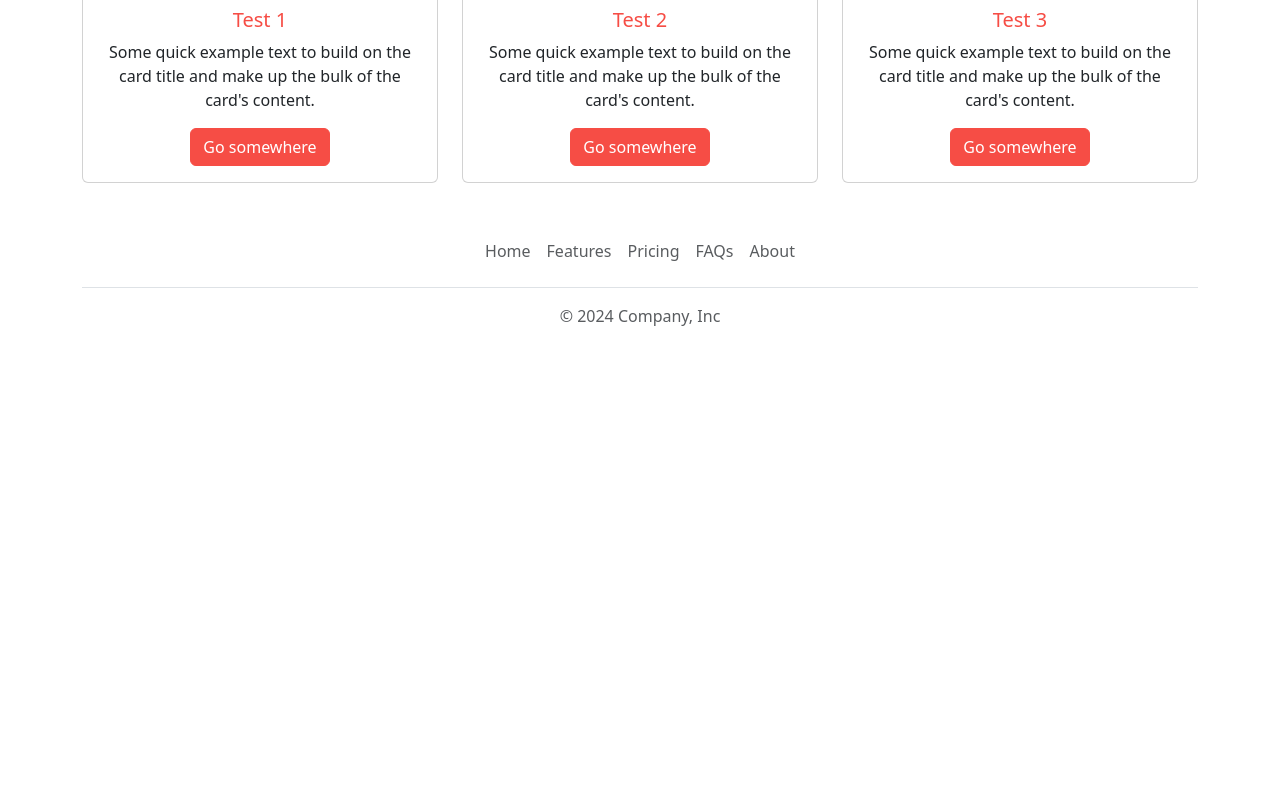
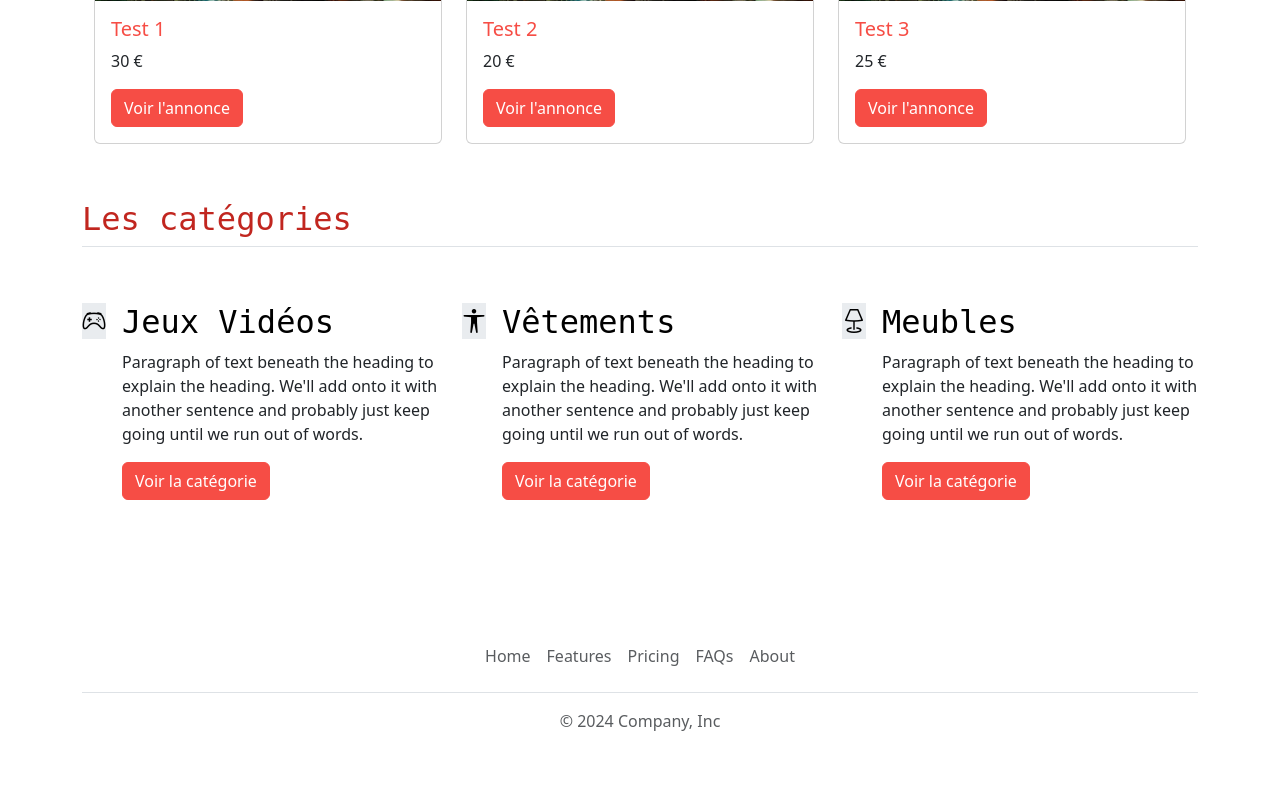
Before and after one commit to eNJi25/phpVanilla, a PHP site: page / in a window 1280 px wide. Shown: the part 922-1711 px from the top of the page. Before the commit the page ends 1248 px from the top, so only its background shows below. Run offline with PHP 8.4, Linux system fonts and the light colour scheme.

Commit message:
add category_part + add icons cdn bootstra + finish the index page

```diff
--- a/index.php
+++ b/index.php
@@ -2,10 +2,16 @@
 require_once 'templates/header.php';
 
 $listings = [
-    ["title" => "Test 1"],
-    ["title" => "Test 2"],
-    ["title" => "Test 3"]
+    ["title" => "Test 1", "price" => 30, "image" => "rocket-league.jpg"],
+    ["title" => "Test 2", "price" => 20, "image" => "rocket-league.jpg"],
+    ["title" => "Test 3", "price" => 25, "image" => "rocket-league.jpg"]
 ];
+
+$categories = [
+    ["name" => "Jeux Vidéos", "icon" => '<i class="bi bi-controller"></i>'],
+    ["name" => "Vêtements", "icon" => '<i class="bi bi-universal-access"></i>'],
+    ["name" => "Meubles", "icon" => '<i class="bi bi-lamp"></i>']
+]
 
 ?>
 
@@ -25,8 +31,8 @@ $listings = [
     </div>
 </div>
 
-<div class="row text-center">
-    <h2>Les dernières annonces</h2>
+<div class="row mx-0">
+    <h2 class="pb-2 px-0 border-bottom">Les dernières annonces</h2>
     <?php
     foreach ($listings as $listing) {
         require 'templates/listing_part.php';
@@ -34,6 +40,17 @@ $listings = [
     ?>
 </div>
 
+<div class="py-5" id="hanging-icons">
+    <h2 class="pb-2 border-bottom">Les catégories</h2>
+    <div class="row g-4 py-5 row-cols-1 row-cols-lg-3">
+        <?php
+        foreach ($categories as $key => $category) {
+            require 'templates/category_part.php';
+        }
+        ?>
+    </div>
+</div>
+
 <?php
 require_once 'templates/footer.php';
 ?>
--- /dev/null
+++ b/templates/category_part.php
@@ -0,0 +1,12 @@
+<div class="col d-flex align-items-start">
+    <div class="icon-square text-body-emphasis bg-body-secondary d-inline-flex align-items-center justify-content-center fs-4 flex-shrink-0 me-3">
+        <?= $category["icon"] ?>
+    </div>
+    <div>
+        <h3 class="fs-2 text-body-emphasis"><?= $category["name"] ?></h3>
+        <p>Paragraph of text beneath the heading to explain the heading. We'll add onto it with another sentence and probably just keep going until we run out of words.</p>
+        <a href="#" class="btn btn-primary">
+            Voir la catégorie
+        </a>
+    </div>
+</div>
--- a/templates/header.php
+++ b/templates/header.php
@@ -5,6 +5,7 @@
     <meta charset="UTF-8">
     <meta name="viewport" content="width=device-width, initial-scale=1.0">
     <link href="https://cdn.jsdelivr.net/npm/bootstrap@5.3.3/dist/css/bootstrap.min.css" rel="stylesheet" integrity="sha384-QWTKZyjpPEjISv5WaRU9OFeRpok6YctnYmDr5pNlyT2bRjXh0JMhjY6hW+ALEwIH" crossorigin="anonymous">
+    <link rel="stylesheet" href="https://cdn.jsdelivr.net/npm/bootstrap-icons@1.11.3/font/bootstrap-icons.min.css">
     <link rel="stylesheet" href="assets/css/override-bootstrap.css">
     <title>Okaz</title>
 </head>
--- a/templates/listing_part.php
+++ b/templates/listing_part.php
@@ -1,10 +1,10 @@
     <div class="col-md-4 my-2 d-flex justify-content-center">
-        <div class="card">
-            <img src="..." class="card-img-top" alt="...">
+        <div class="card w-100">
+            <img src="uploads/listing/<?= $listing["image"] ?>" class="card-img-top" alt="<?= $listing["title"] ?>">
             <div class="card-body">
                 <h5 class="card-title"><?= $listing["title"] ?></h5>
-                <p class="card-text">Some quick example text to build on the card title and make up the bulk of the card's content.</p>
-                <a href="#" class="btn btn-primary">Go somewhere</a>
+                <p class="card-text"><?= $listing["price"] ?> €</p>
+                <a href="#" class="btn btn-primary stretched-link">Voir l'annonce</a>
             </div>
         </div>
     </div>
```
